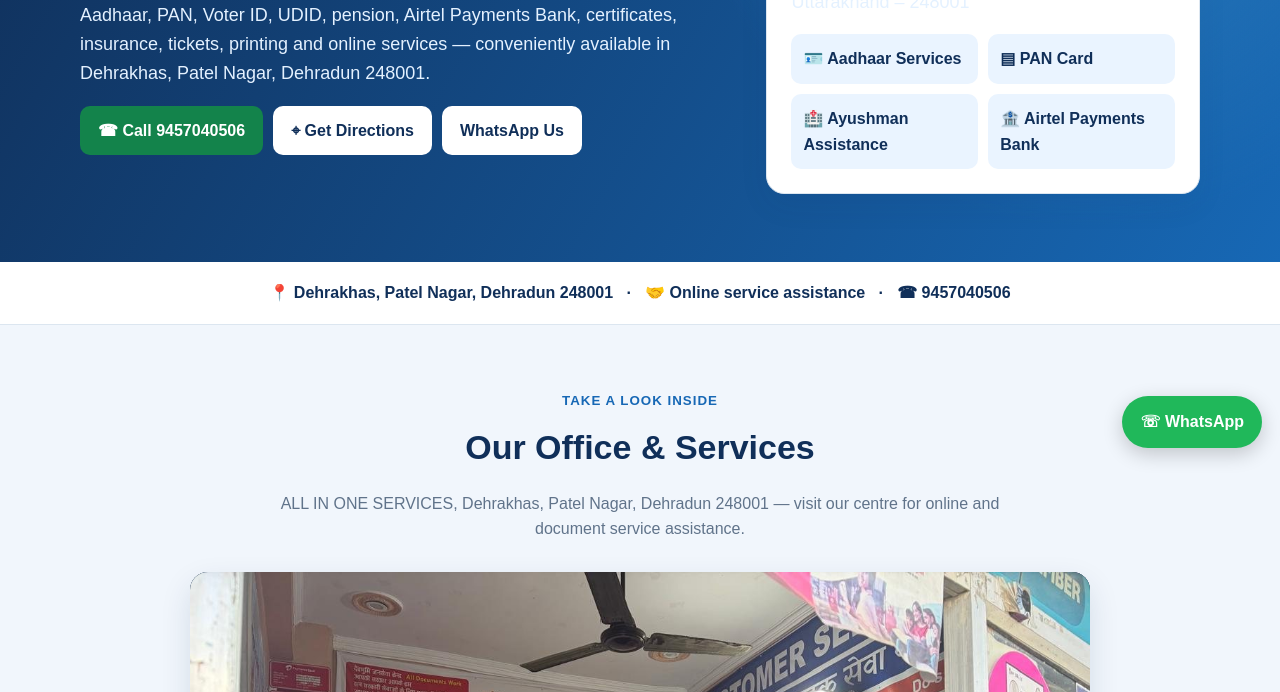
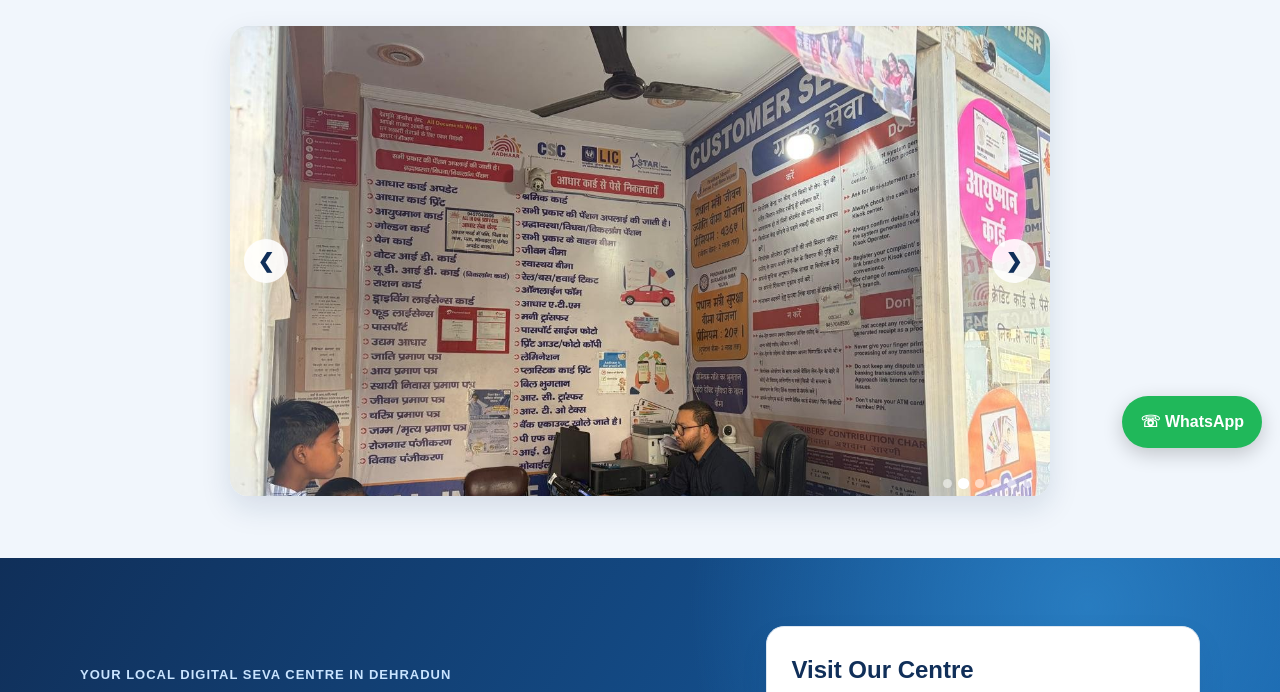
Before and after one commit to allinoneservices405-csc/all-in-one-services-website, a plain HTML site: page index.html in a window 1280 px wide. Shown: the part 334-1026 px from the top of the page. Drawn offline with Linux system fonts and the light colour scheme.

Commit message:
Add files via upload

```diff
--- a/index.html
+++ b/index.html
@@ -32,18 +32,18 @@ section{padding:62px 0}.head{text-align:center;max-width:720px;margin:0 auto 30p
 @media(max-width:560px){.gallery-grid{grid-template-columns:1fr;grid-template-rows:240px 190px 190px 190px 190px}.gallery figure:first-child{grid-column:auto}}
 
 
-.slideshow{position:relative;max-width:900px;margin:0 auto;background:#0b2342;border-radius:18px;overflow:hidden;box-shadow:0 12px 30px #102f5920}
-.slides{position:relative;height:clamp(280px,58vw,560px)}
-.slide{display:none;position:absolute;inset:0;margin:0}
-.slide.active{display:block;animation:slideFade .45s ease}
-.slide img{width:100%;height:100%;object-fit:contain;background:#0b2342;display:block}
+.slideshow{position:relative;max-width:820px;margin:0 auto;background:#f1f6fc;border-radius:18px;overflow:hidden;box-shadow:0 12px 30px #102f5920}
+.slides{position:relative;height:clamp(300px,46vw,470px);background:#f1f6fc}
+.slide{display:none;position:absolute;inset:0;margin:0;align-items:center;justify-content:center}
+.slide.active{display:flex;animation:slideFade .45s ease}
+.slide img{display:block;width:100%;height:100%;object-fit:contain;object-position:center;background:#f1f6fc}
 .slide figcaption{position:absolute;left:0;right:0;bottom:0;padding:38px 18px 20px;color:#fff;font-size:18px;font-weight:bold;background:linear-gradient(transparent,#071a31d9)}
 .slide-btn{position:absolute;top:50%;transform:translateY(-50%);border:0;border-radius:50%;width:44px;height:44px;background:#ffffffdf;color:#102f59;font-size:20px;font-weight:bold;cursor:pointer;z-index:2}
 .slide-btn:hover{background:white}.slide-btn.prev{left:14px}.slide-btn.next{right:14px}
 .slide-dots{position:absolute;bottom:8px;right:18px;display:flex;gap:7px;z-index:3}
 .slide-dot{width:9px;height:9px;padding:0;border:0;border-radius:50%;background:#ffffff88;cursor:pointer}.slide-dot.active{background:#fff;transform:scale(1.25)}
 @keyframes slideFade{from{opacity:.55}to{opacity:1}}
-@media(max-width:560px){.slides{height:340px}.slide-btn{width:36px;height:36px;font-size:16px}.slide figcaption{font-size:15px}}
+@media(max-width:560px){.slides{height:clamp(250px,76vw,360px)}.slide-btn{width:36px;height:36px;font-size:16px}.slide figcaption{font-size:15px}}
 
 </style>
 <script type="application/ld+json">{"@context":"https://schema.org","@type":"LocalBusiness","name":"ALL IN ONE SERVICES","url":"https://allinoneservices.in/","telephone":"+91-9457040506","address":{"@type":"PostalAddress","streetAddress":"Devrishi Enclave, Near E-Rickshaw Stand, Dehrakhas","addressLocality":"Patel Nagar","addressRegion":"Uttarakhand","postalCode":"248001","addressCountry":"IN"}}</script>
@@ -52,9 +52,6 @@ section{padding:62px 0}.head{text-align:center;max-width:720px;margin:0 auto 30p
 <div class="top"><div class="wrap"><span>Digital Seva & Online Service Centre · Dehrakhas, Patel Nagar, Dehradun 248001</span><span>Call: <a href="tel:+919457040506">9457040506</a></span></div></div>
 <header><div class="wrap nav"><a class="brand" href="#home"><span class="logo">AIO</span><span><b>ALL IN ONE SERVICES</b><small>Digital Seva & Online Service Centre</small></span></a><button class="menu" id="menu" aria-label="Menu">☰</button><nav id="links"><a href="#home">Home</a><a href="#services">Services</a><a href="#gallery">Office Photos</a><a href="#airtel-bank">Airtel Bank</a><a href="#about">About</a><a href="#visit">Visit Us</a><a href="#faq">FAQs</a></nav><a class="call" href="tel:+919457040506">☎ Call Now</a></div></header>
 <main>
-<section class="hero" id="home"><div class="wrap hero-grid"><div><div class="eyebrow">Your local digital seva centre in Dehradun</div><h1>ALL IN ONE SERVICES</h1><p>Aadhaar, PAN, Voter ID, UDID, pension, Airtel Payments Bank, certificates, insurance, tickets, printing and online services — conveniently available in Dehrakhas, Patel Nagar, Dehradun 248001.</p><div class="actions"><a class="btn" href="tel:+919457040506">☎ Call 9457040506</a><a class="btn secondary" href="https://www.google.com/maps/search/?api=1&query=ALL%20IN%20ONE%20SERVICES%2C%20Devrishi%20Enclave%2C%20Dehrakhas%2C%20Patel%20Nagar%2C%20Dehradun" target="_blank" rel="noopener">⌖ Get Directions</a><a class="btn secondary" href="https://wa.me/919457040506" target="_blank" rel="noopener">WhatsApp Us</a></div></div><aside class="panel"><h2>Visit Our Centre</h2><p class="muted">Devrishi Enclave, Near E-Rickshaw Stand, Dehrakhas, Patel Nagar, Dehradun, Uttarakhand – 248001</p><div class="quick"><span>🪪 Aadhaar Services</span><span>▤ PAN Card</span><span>🏥 Ayushman Assistance</span><span>🏦 Airtel Payments Bank</span></div></aside></div></section>
-<div class="strip">📍 Dehrakhas, Patel Nagar, Dehradun 248001 &nbsp; · &nbsp; 🤝 Online service assistance &nbsp; · &nbsp; ☎ 9457040506</div>
-
 <section class="gallery" id="gallery"><div class="wrap"><div class="head"><small>TAKE A LOOK INSIDE</small><h2>Our Office & Services</h2><p>ALL IN ONE SERVICES, Dehrakhas, Patel Nagar, Dehradun 248001 — visit our centre for online and document service assistance.</p></div>
 <div class="slideshow" aria-label="Office and services photo slideshow">
 <div class="slides">
@@ -68,6 +65,10 @@ section{padding:62px 0}.head{text-align:center;max-width:720px;margin:0 auto 30p
 <button class="slide-btn prev" type="button" aria-label="Previous photo">❮</button><button class="slide-btn next" type="button" aria-label="Next photo">❯</button>
 <div class="slide-dots" aria-label="Choose a photo"></div>
 </div></div></section>
+<section class="hero" id="home"><div class="wrap hero-grid"><div><div class="eyebrow">Your local digital seva centre in Dehradun</div><h1>ALL IN ONE SERVICES</h1><p>Aadhaar, PAN, Voter ID, UDID, pension, Airtel Payments Bank, certificates, insurance, tickets, printing and online services — conveniently available in Dehrakhas, Patel Nagar, Dehradun 248001.</p><div class="actions"><a class="btn" href="tel:+919457040506">☎ Call 9457040506</a><a class="btn secondary" href="https://www.google.com/maps/search/?api=1&query=ALL%20IN%20ONE%20SERVICES%2C%20Devrishi%20Enclave%2C%20Dehrakhas%2C%20Patel%20Nagar%2C%20Dehradun" target="_blank" rel="noopener">⌖ Get Directions</a><a class="btn secondary" href="https://wa.me/919457040506" target="_blank" rel="noopener">WhatsApp Us</a></div></div><aside class="panel"><h2>Visit Our Centre</h2><p class="muted">Devrishi Enclave, Near E-Rickshaw Stand, Dehrakhas, Patel Nagar, Dehradun, Uttarakhand – 248001</p><div class="quick"><span>🪪 Aadhaar Services</span><span>▤ PAN Card</span><span>🏥 Ayushman Assistance</span><span>🏦 Airtel Payments Bank</span></div></aside></div></section>
+<div class="strip">📍 Dehrakhas, Patel Nagar, Dehradun 248001 &nbsp; · &nbsp; 🤝 Online service assistance &nbsp; · &nbsp; ☎ 9457040506</div>
+
+
 
 <section id="services"><div class="wrap"><div class="head"><small>ALL SERVICES AVAILABLE AT OUR CENTRE</small><h2>Our Services</h2><p>Hamare centre par neeche di gayi services ke liye application, document aur online process mein assistance milti hai. Visit se pehle service availability confirm karein.</p></div><div class="grid">
 <article class="card"><div class="icon">🪪</div><h3>Aadhaar & Identity Services</h3><ul><li>Aadhaar Card Update</li><li>Aadhaar Card Print</li><li>Aadhaar se paise nikalna (AEPS – eligible banking service)</li><li>PAN Card – New / Correction</li><li>Voter ID Card</li><li>UDID Card (Divyangjan Card)</li></ul></article>
```
